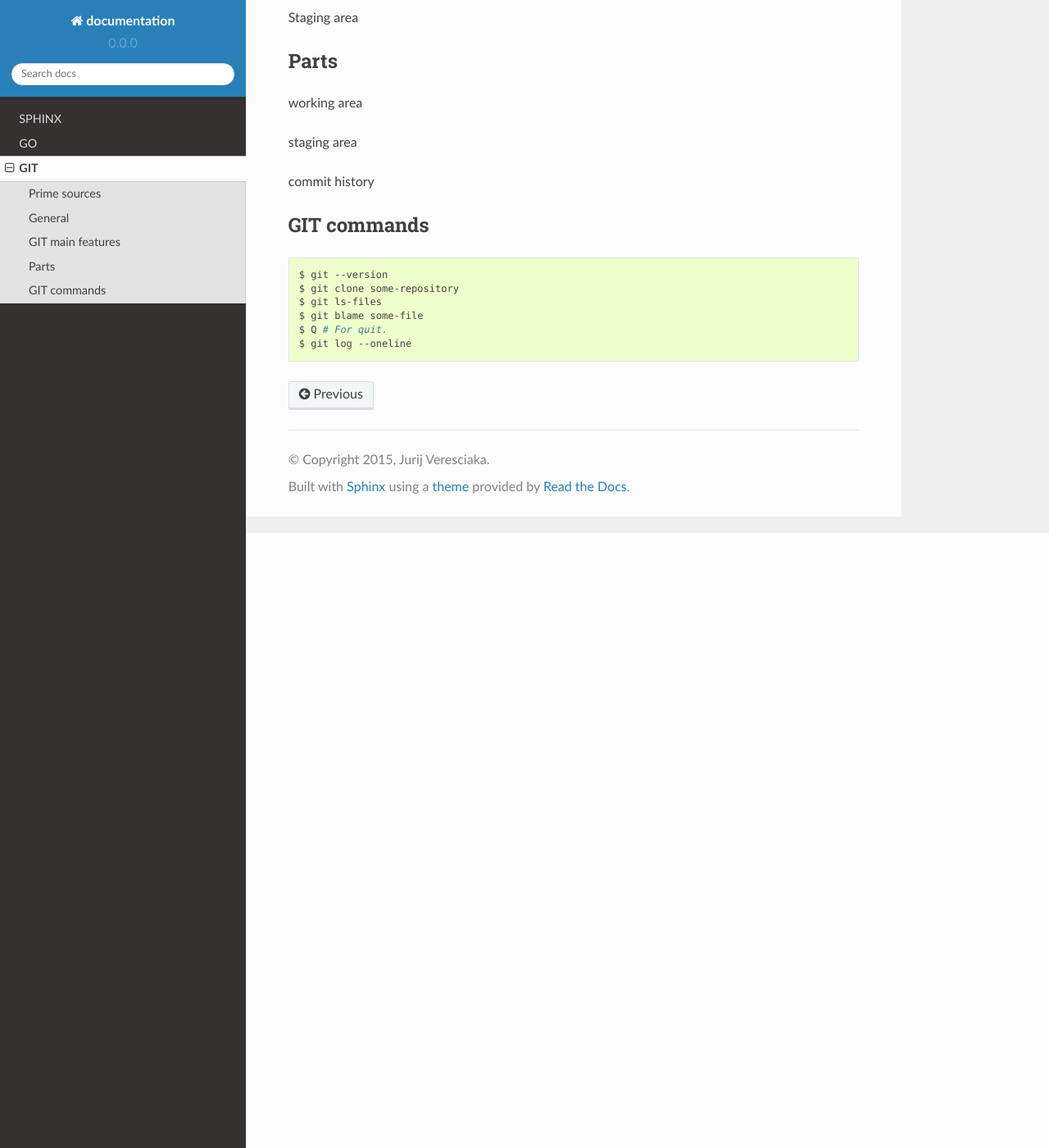
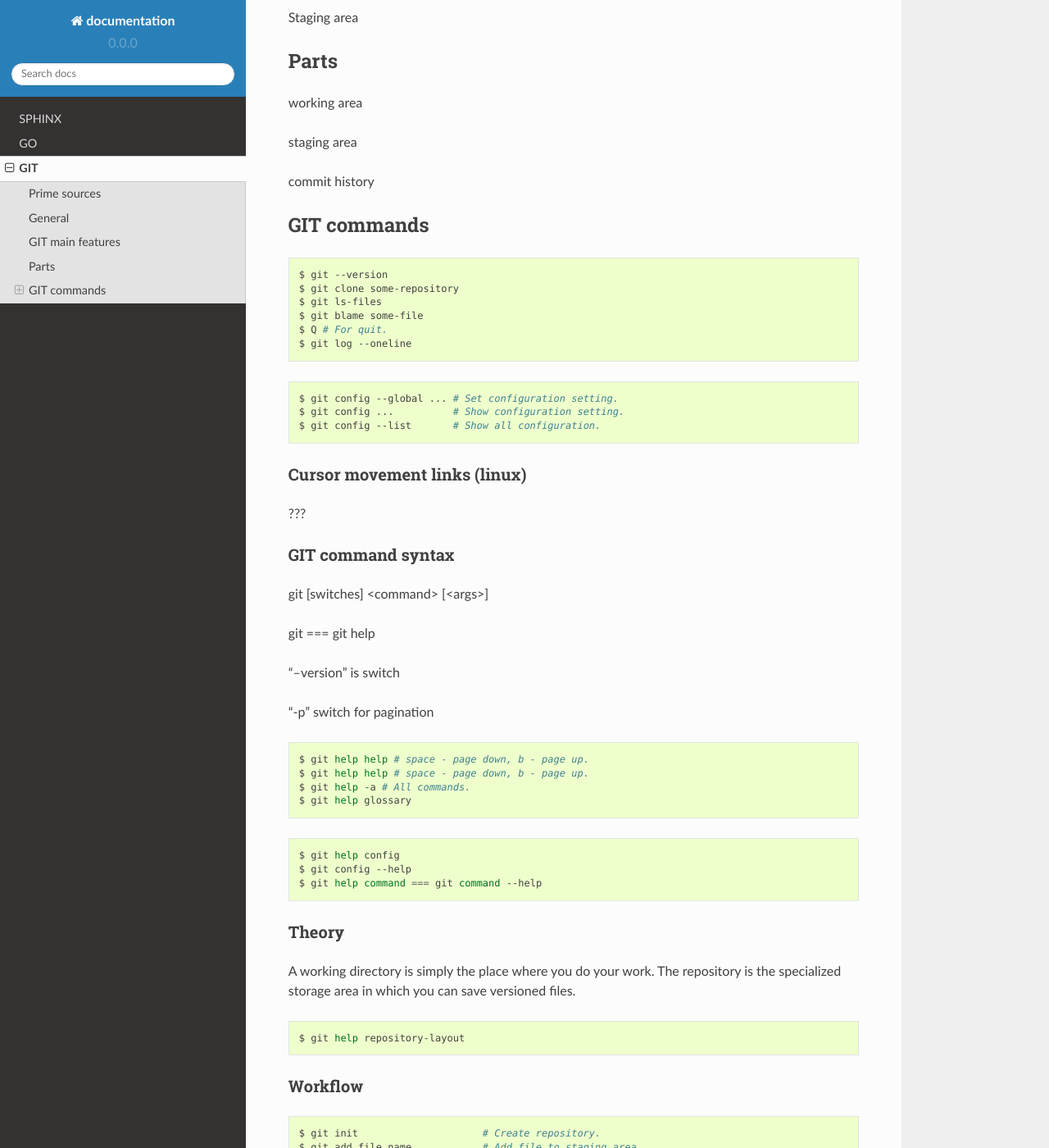
Before and after one commit to jurijveresciaka/documentation, a Sphinx documentation site: the page built from source/git.rst, in a window 1280 px wide and 1400 px high, scrolled down 750 px. Shown: the whole window at 82% size. Built offline with Sphinx 7.4.7 and the Read the Docs theme 2.0.0, drawn with Linux system fonts in a browser that asks for light colours; some of the changed text lies outside the part shown.

Commit message:
"GIT" section updated

```diff
--- a/source/git.rst
+++ b/source/git.rst
@@ -50,3 +50,73 @@ GIT commands
     $ git blame some-file
     $ Q # For quit.
     $ git log --oneline
+
+.. code-block:: shell
+
+    $ git config --global ... # Set configuration setting.
+    $ git config ...          # Show configuration setting.
+    $ git config --list       # Show all configuration.
+
+Cursor movement links (linux)
+^^^^^^^^^^^^^^^^^^^^^^^^^^^^^
+
+???
+
+GIT command syntax
+^^^^^^^^^^^^^^^^^^
+
+git [switches] <command> [<args>]
+
+git === git help
+
+"--version" is switch
+
+"-p" switch for pagination
+
+.. code-block:: shell
+
+    $ git help help # space - page down, b - page up.
+    $ git help help # space - page down, b - page up.
+    $ git help -a # All commands.
+    $ git help glossary
+
+.. code-block:: shell
+
+    $ git help config
+    $ git config --help
+    $ git help command === git command --help
+
+Theory
+^^^^^^
+
+A working directory is simply the place where you do your work.
+The repository is the specialized storage area in which you can save versioned files.
+
+.. code-block:: shell
+
+    $ git help repository-layout
+
+
+Workflow
+^^^^^^^^
+
+.. code-block:: shell
+
+    $ git init                     # Create repository.
+    $ git add file_name            # Add file to staging area.
+    $ git commit -m "Some message" # Add file to repository.
+
+View repository
+^^^^^^^^^^^^^^^
+
+.. code-block:: shell
+
+    $ git log --stat # Show files that are a part of the commit.
+    $ git ls-files   # Show all files in a repository.
+
+GIT GUI
+^^^^^^^
+
+.. code-block:: shell
+
+    $ git gui
```
